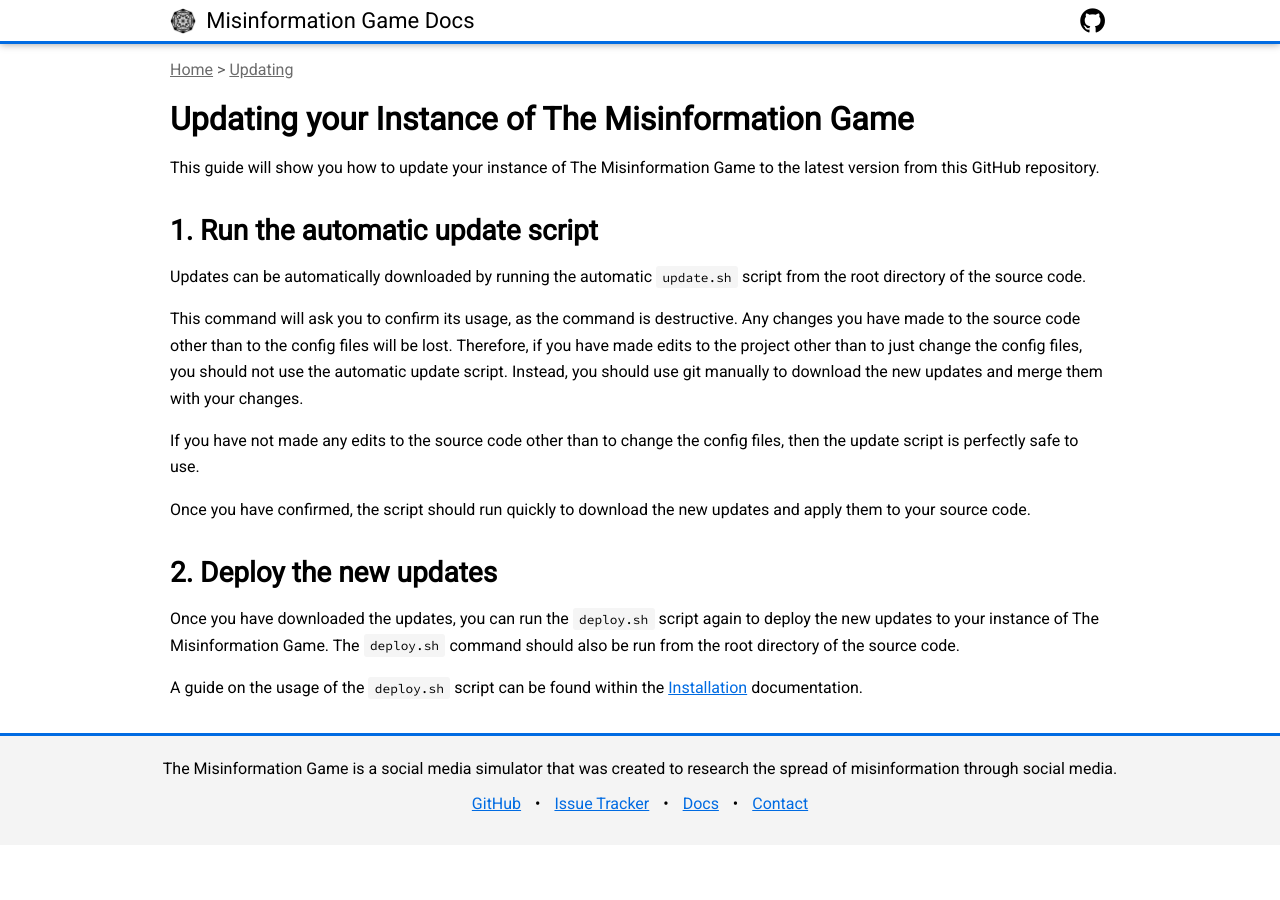
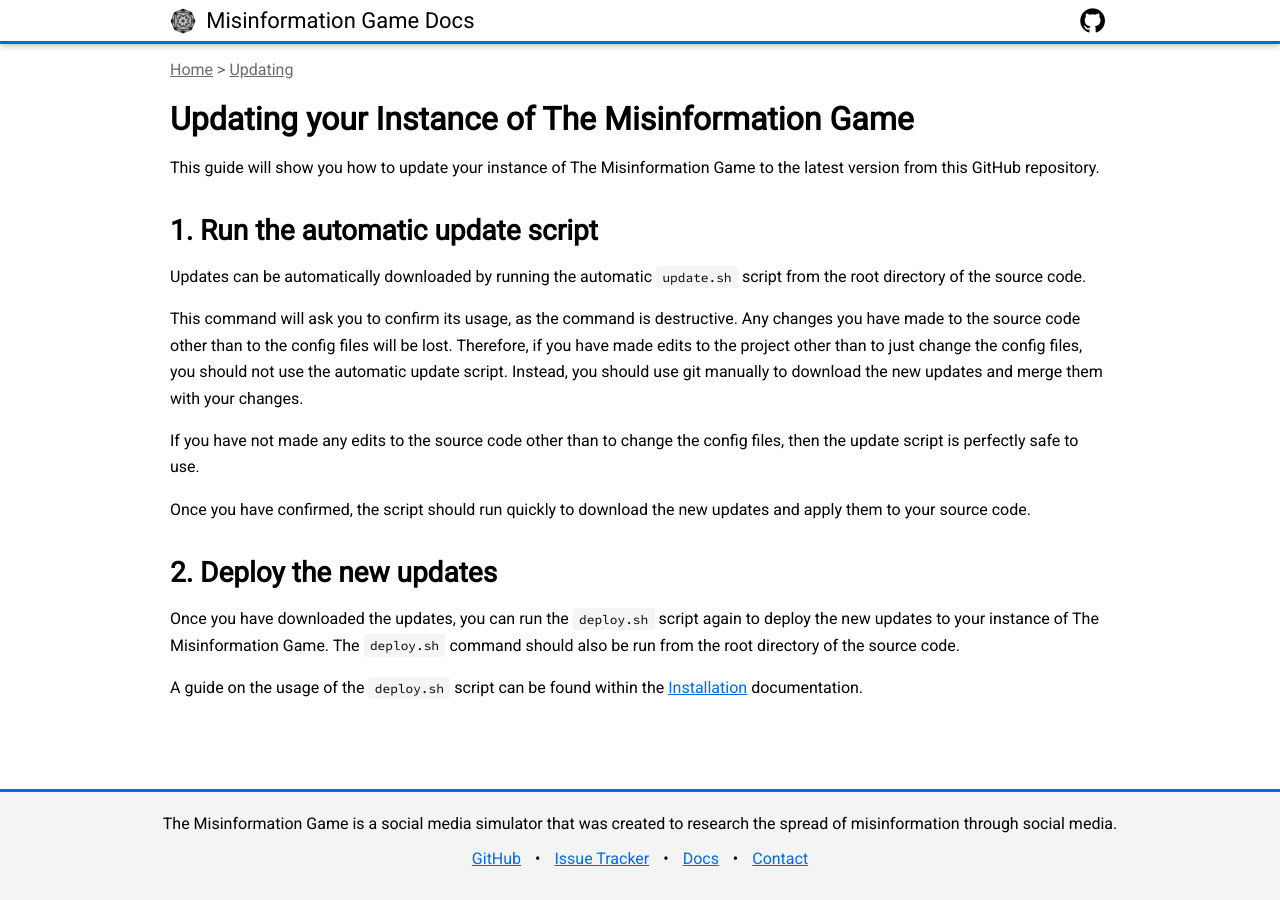
Before and after one commit to beekewardin/themisinformationgame.github.io, a Jekyll site: the page built from Updating.md, in a window 1280 px wide. Built offline with Jekyll 4.4.1, drawn with Linux system fonts in a browser that asks for light colours; nearby versions of some CDN libraries; our own code applies the rules of GitHub Pages for plain Markdown files.

Commit message:
Make the footer sticky

```diff
--- a/_sass/_default.scss
+++ b/_sass/_default.scss
@@ -1,6 +1,14 @@
 /*
   Site container
 */
+
+body {
+  display: flex;
+  flex-direction: column;
+}
+.container {
+  flex-grow: 1;
+}
 
 .content-wrapper .page-path {
   padding-top: 0.6em;
```
